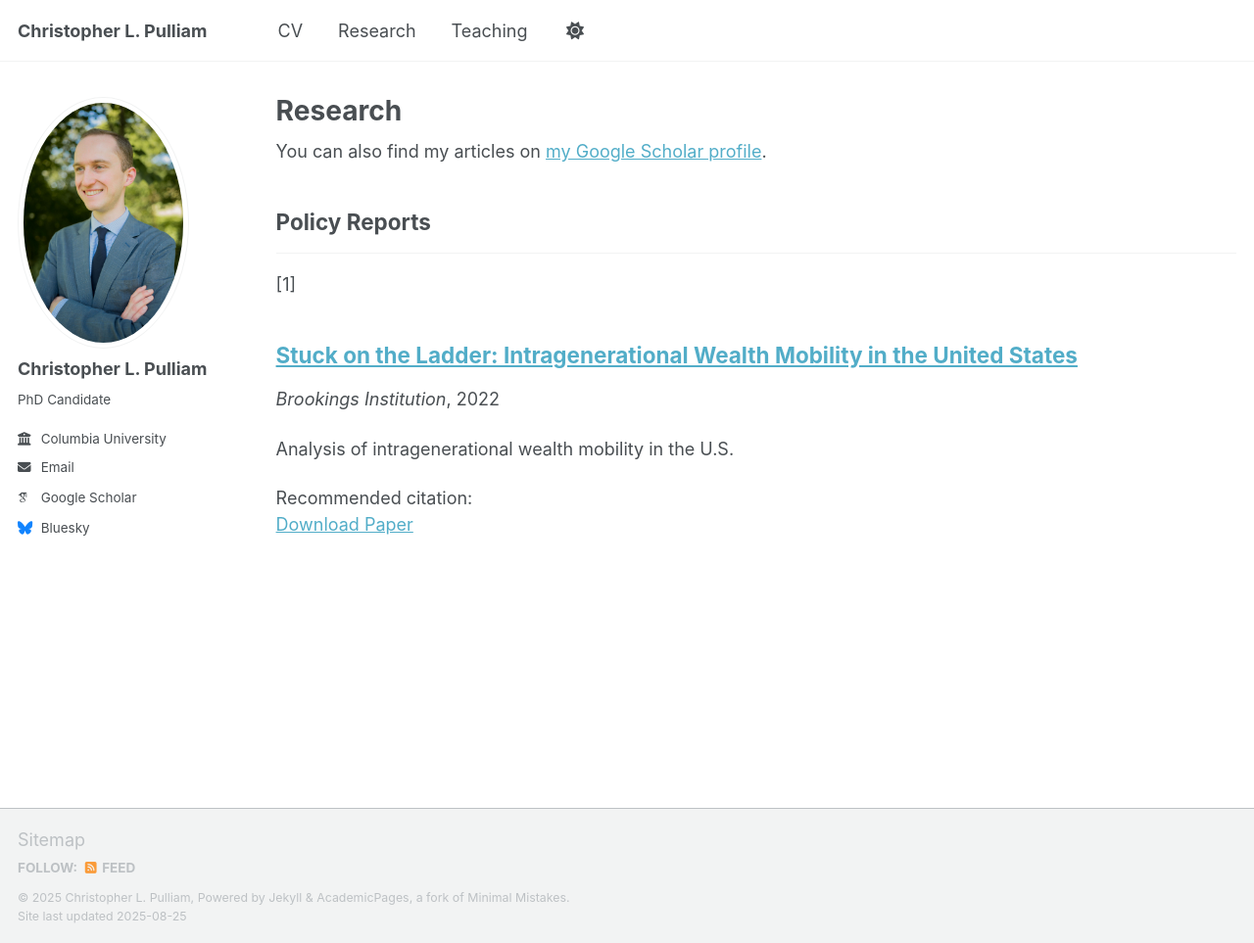
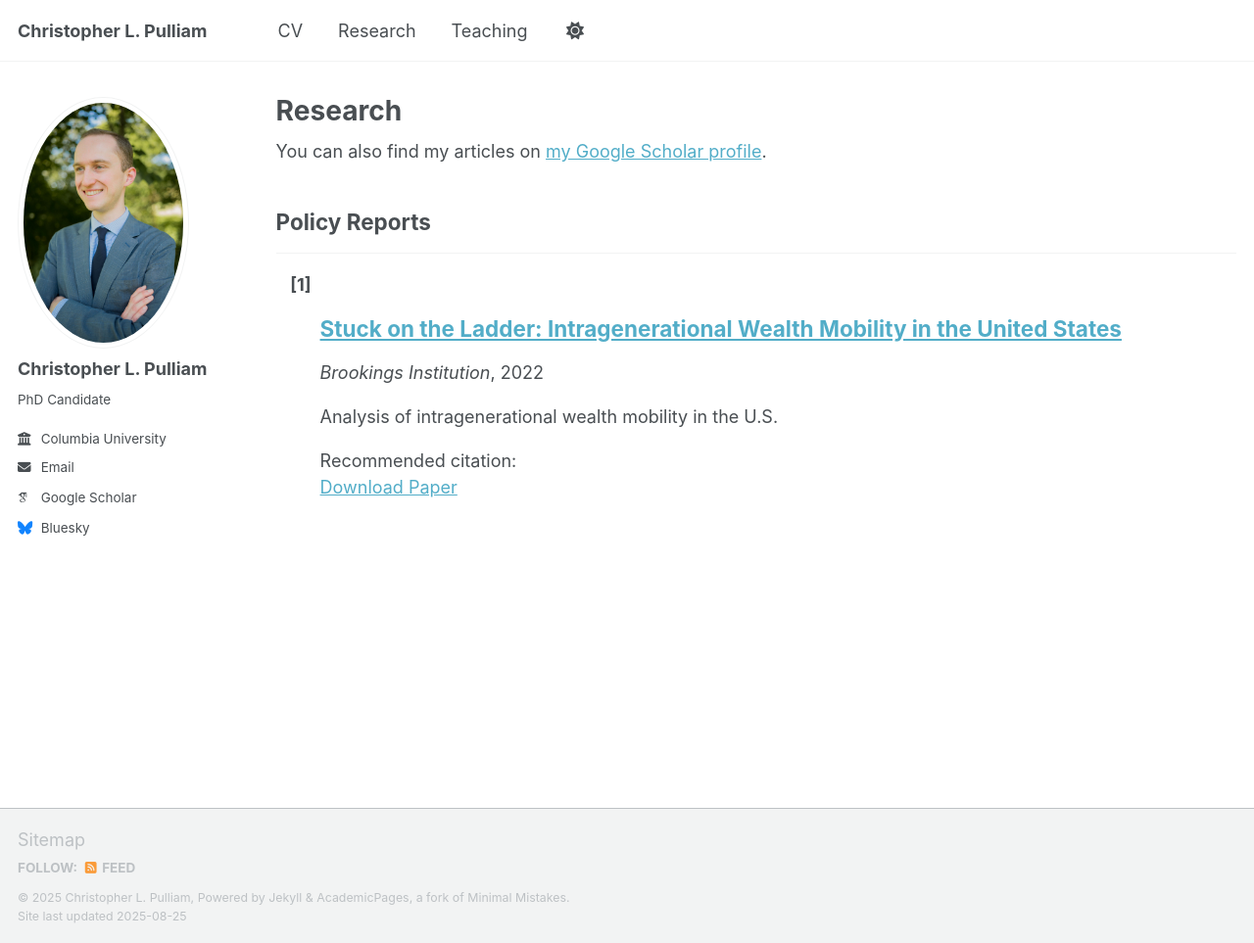
Before and after one commit to christopher-pulliam/christopher-pulliam.github.io, a Jekyll site: the page built from _pages/publications.html, in a window 1280 px wide and 963 px high. Shown: the whole window at 98% size. Built offline with Jekyll 4.4.1, drawn with Linux system fonts in a browser that asks for light colours; some web fonts are replaced; a script that is not in the unit is left out.

Commit message:
Update main.scss

```diff
--- a/assets/css/main.scss
+++ b/assets/css/main.scss
@@ -42,12 +42,29 @@
     "vendor/font-awesome/brands"
 ;
 
-/* Publications spacing and number styling */
+/* Publication numbering with proper left alignment */
 .pub-entry {
-  margin-bottom: 0.8em; /* space between publications */
+  display: flex;
+  align-items: flex-start; /* top-align number with content */
+  margin-bottom: 0.8em;
 }
 
-.pub-content strong {
-  font-weight: bold;    /* bold number */
-  margin-right: 0.5em;  /* space between number and text */
+.pub-number {
+  font-weight: bold;
+  margin-right: 0.5em;
+  min-width: 2em;   /* fixed width for consistent alignment */
+  text-align: right;
+  flex-shrink: 0;   /* prevents shrinking */
 }
+
+.pub-content {
+  flex: 1;
+}
+
+.pub-content p:first-child {
+  margin-top: 0;    /* remove extra top margin */
+}
+
+.pub-content p {
+  margin-bottom: 0.3em; /* optional spacing for multi-line entries */
+}
```
